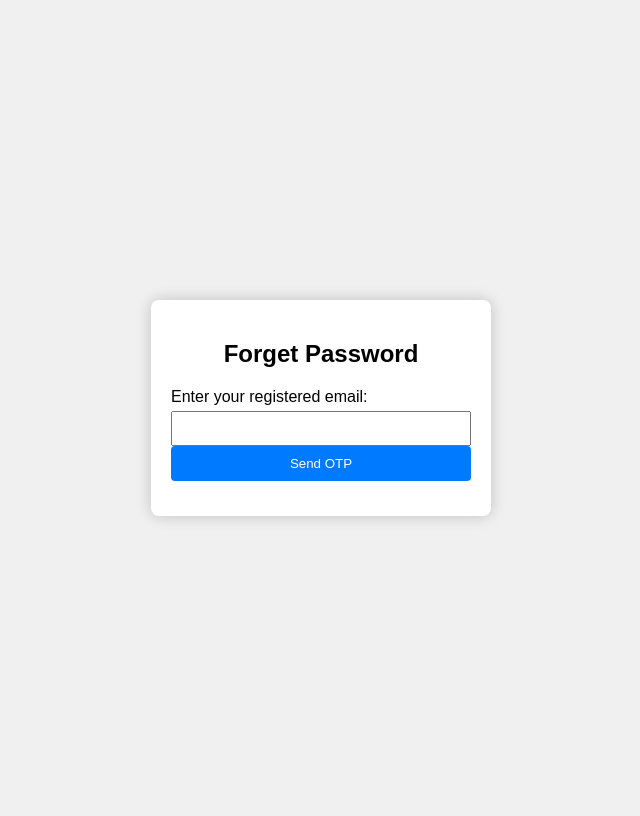
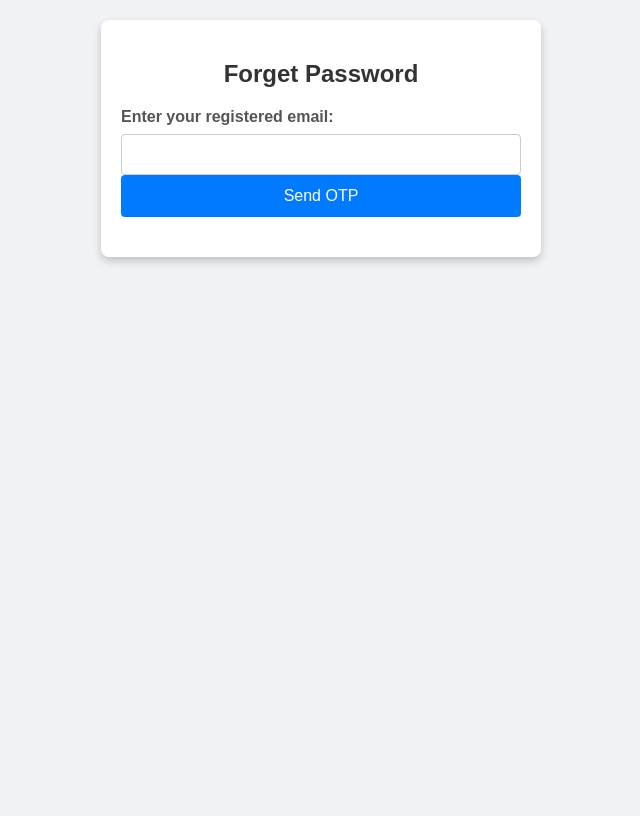
Before and after one commit to sagar637/colzproject, a PHP site: page /Online-Grocery-Store-Using-PHP/function/forgetpassword.php in a window 1280 px wide. Shown: the whole page, without its empty margins (319-959 px from the left). After the commit the page ends 264 px from the top, so only its background shows below. Run offline with PHP 8.4, Linux system fonts and the light colour scheme.

Commit message:
otp flow done

```diff
--- a/function/forgetpassword.php
+++ b/function/forgetpassword.php
@@ -1,63 +1,77 @@
 <!DOCTYPE html>
 <html lang="en">
 <head>
-    <meta charset="UTF-8">
-    <meta name="viewport" content="width=device-width, initial-scale=1.0">
     <title>Forget Password</title>
     <style>
         body {
             font-family: Arial, sans-serif;
-            background-color: #f0f0f0;
-            display: flex;
-            justify-content: center;
-            align-items: center;
-            height: 100vh;
+            background-color: #f0f2f5;
+            margin: 0;
+            padding: 20px;
         }
 
         .container {
-            background-color: white;
+            max-width: 400px;
+            margin: auto;
             padding: 20px;
+            background-color: #fff;
             border-radius: 8px;
-            box-shadow: 0px 0px 15px rgba(0, 0, 0, 0.2);
-            width: 300px;
+            box-shadow: 0 4px 8px rgba(0, 0, 0, 0.2);
         }
 
-        .container h2 {
+        h2 {
             text-align: center;
+            color: #333;
             margin-bottom: 20px;
         }
 
         .form-group {
-            margin-bottom: 15px;
+            margin-bottom: 20px;
         }
 
-        .form-group label {
+        label {
             display: block;
-            margin-bottom: 5px;
+            margin-bottom: 8px;
+            font-weight: bold;
+            color: #555;
         }
 
-        .form-group input {
+        input[type="email"],
+        input[type="text"],
+        input[type="password"] {
             width: 100%;
-            padding: 8px;
+            padding: 12px;
+            border: 1px solid #ccc;
+            border-radius: 4px;
             box-sizing: border-box;
+            transition: border-color 0.3s;
         }
 
-        .form-group button {
+        input[type="email"]:focus,
+        input[type="text"]:focus,
+        input[type="password"]:focus {
+            border-color: #007bff;
+            outline: none;
+        }
+
+        button {
             width: 100%;
-            padding: 10px;
-            background-color: #007BFF;
-            color: white;
+            padding: 12px;
             border: none;
             border-radius: 4px;
+            background-color: #007bff;
+            color: white;
+            font-size: 16px;
             cursor: pointer;
+            transition: background-color 0.3s;
         }
 
-        .form-group button:hover {
+        button:hover {
             background-color: #0056b3;
         }
 
         .otp-section, .reset-password-section {
-            display: none;
+            display: none; /* Hide OTP and Reset Password sections by default */
         }
     </style>
 </head>
@@ -105,13 +119,16 @@ document.getElementById('sendOtpBtn').addEventListener('click', function () {
                 document.querySelector('.otp-section').style.display = 'block';
             }
         };
-        xhr.send('email=' + email + '&action=send_otp');
+        xhr.send('email=' + encodeURIComponent(email) + '&action=send_otp');
+    } else {
+        alert("Please enter your email.");
     }
 });
 
 // Step 2: Verify OTP
 document.getElementById('verifyOtpBtn').addEventListener('click', function () {
     var otp = document.getElementById('otp').value;
+    var email = document.getElementById('email').value; // Capture email for verification
 
     if (otp) {
         // AJAX Request to verify OTP
@@ -129,13 +146,16 @@ document.getElementById('verifyOtpBtn').addEventListener('click', function () {
                 }
             }
         };
-        xhr.send('otp=' + otp + '&action=verify_otp');
+        xhr.send('otp=' + encodeURIComponent(otp) + '&email=' + encodeURIComponent(email) + '&action=verify_otp');
+    } else {
+        alert("Please enter the OTP.");
     }
 });
 
 // Step 3: Reset Password
 document.getElementById('resetPasswordBtn').addEventListener('click', function () {
     var new_password = document.getElementById('new_password').value;
+    var email = document.getElementById('email').value; // Capture email for password reset
 
     if (new_password) {
         // AJAX Request to reset password
@@ -150,14 +170,16 @@ document.getElementById('resetPasswordBtn').addEventListener('click', function (
                 // Check if the password was successfully reset
                 if (xhr.responseText.includes('Password reset successfully')) {
                     // Redirect to another page, e.g., login page
-                    window.location.href = 'index.php'; // or any other URL
+                    window.location.href = '/Online-Grocery-Store-Using-PHP/GardenRoots/index.php';
+ // or any other URL
                 }
             }
         };
-        xhr.send('new_password=' + new_password + '&action=reset_password');
+        xhr.send('new_password=' + encodeURIComponent(new_password) + '&email=' + encodeURIComponent(email) + '&action=reset_password');
+    } else {
+        alert("Please enter a new password.");
     }
 });
-
 </script>
 
 </body>
```
Also changed, not shown: function/login.php (+11 -16 lines), function/otpverify.php (+51 -28 lines). Lines whose indentation alone changed are shown as unchanged.
